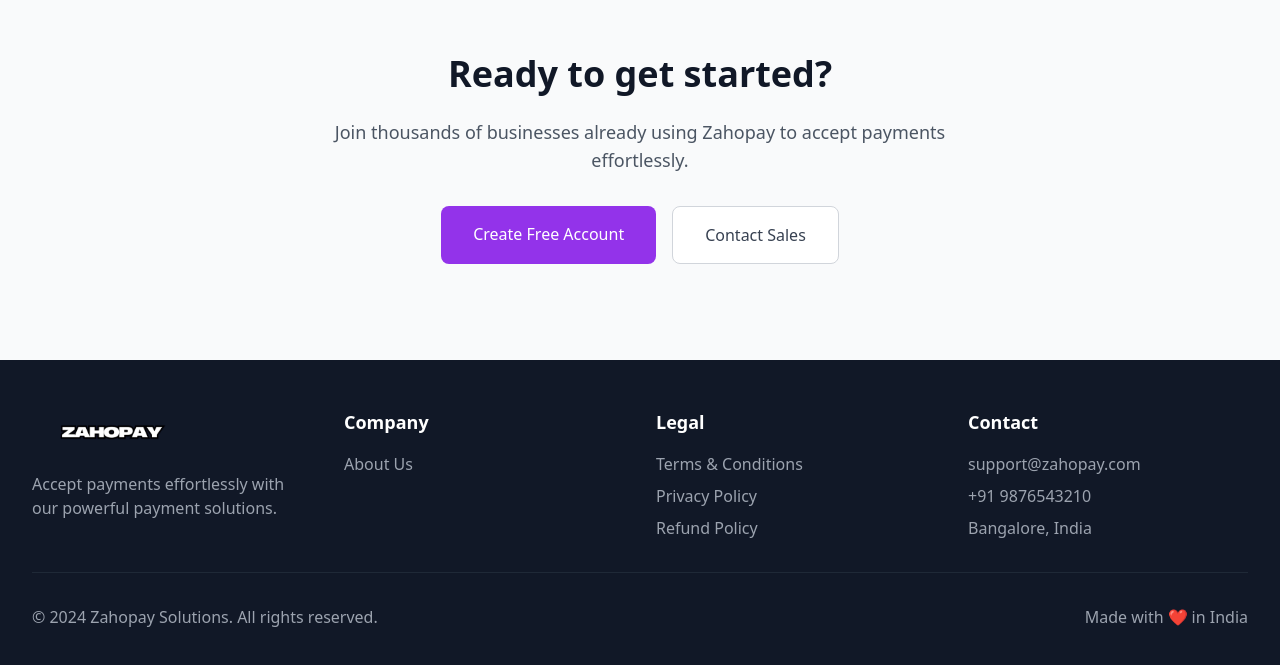
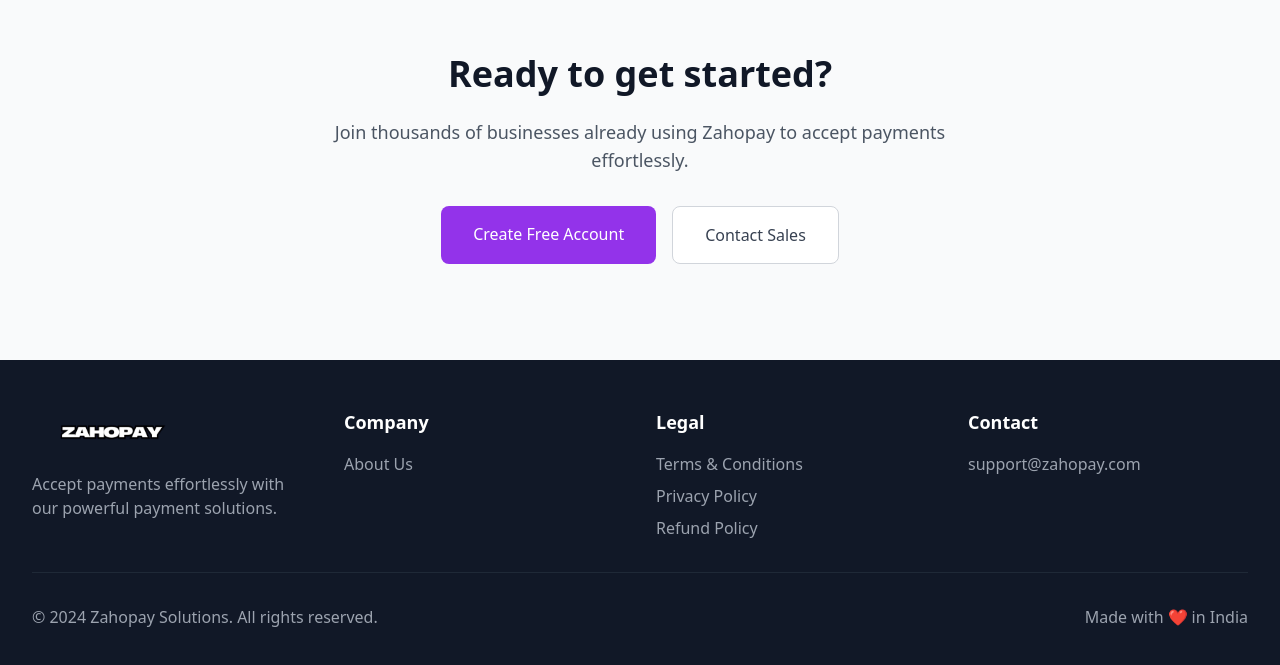
Before and after one commit to zahopay/zahopay, a React (Vite) app in the folder Frontend/: page / in a window 1280 px wide. Shown: the part 3202-3867 px from the top of the page. Built offline with nearby package versions, Linux system fonts and the light colour scheme; no server answers.

Commit message:
Update Home.jsx

```diff
--- a/Frontend/src/pages/Home/Home.jsx
+++ b/Frontend/src/pages/Home/Home.jsx
@@ -569,8 +569,6 @@
               <h3 className="text-lg font-semibold mb-4">Contact</h3>
               <ul className="space-y-2">
                 <li className="text-gray-400">support@zahopay.com</li>
-                <li className="text-gray-400">+91 9876543210</li>
-                <li className="text-gray-400">Bangalore, India</li>
               </ul>
             </div>
           </div>
```
